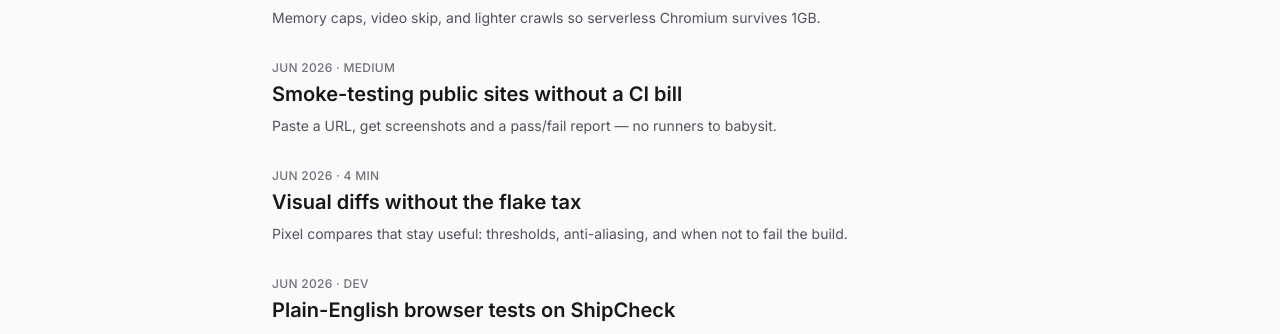
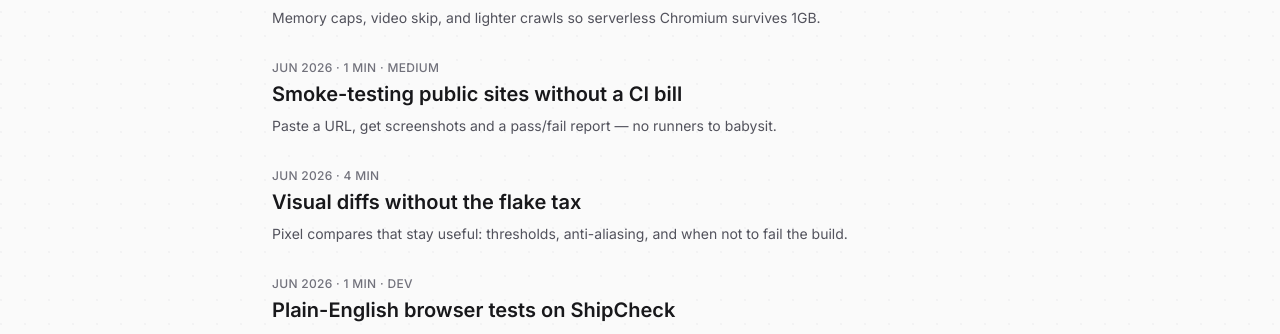
Before and after one commit to Safdar-Ali-India/shipcheck, a Next.js app: page /blog in a window 1280 px wide. Shown: the part 325-659 px from the top of the page. Built offline with nearby package versions, Linux system fonts and the light colour scheme.

Commit message:
feat: fall back to a word-count reading time on the blog index
External posts never had a hand-written minute value. The index now estimates one from the excerpt.

```diff
--- a/src/app/blog/page.tsx
+++ b/src/app/blog/page.tsx
@@ -1,6 +1,7 @@
 import type { Metadata } from "next";
 import Link from "next/link";
 import { getNativeBlogPosts, getPublishedPosts } from "@/data/blog-posts";
+import { estimateReadingMinutes } from "@/lib/blog-schedule";
 import { BRAND, SITE_URL } from "@/lib/constants";
 
 export const dynamic = "force-dynamic";
@@ -52,7 +53,7 @@ export default function BlogIndexPage() {
             <>
               <p className="text-xs font-medium uppercase tracking-wide text-zinc-500">
                 {post.date}
-                {post.minutes ? ` · ${post.minutes} min` : ""}
+                {` · ${post.minutes ?? estimateReadingMinutes(post.excerpt)} min`}
                 {post.source === "dev"
                   ? " · DEV"
                   : post.source === "medium"
```
